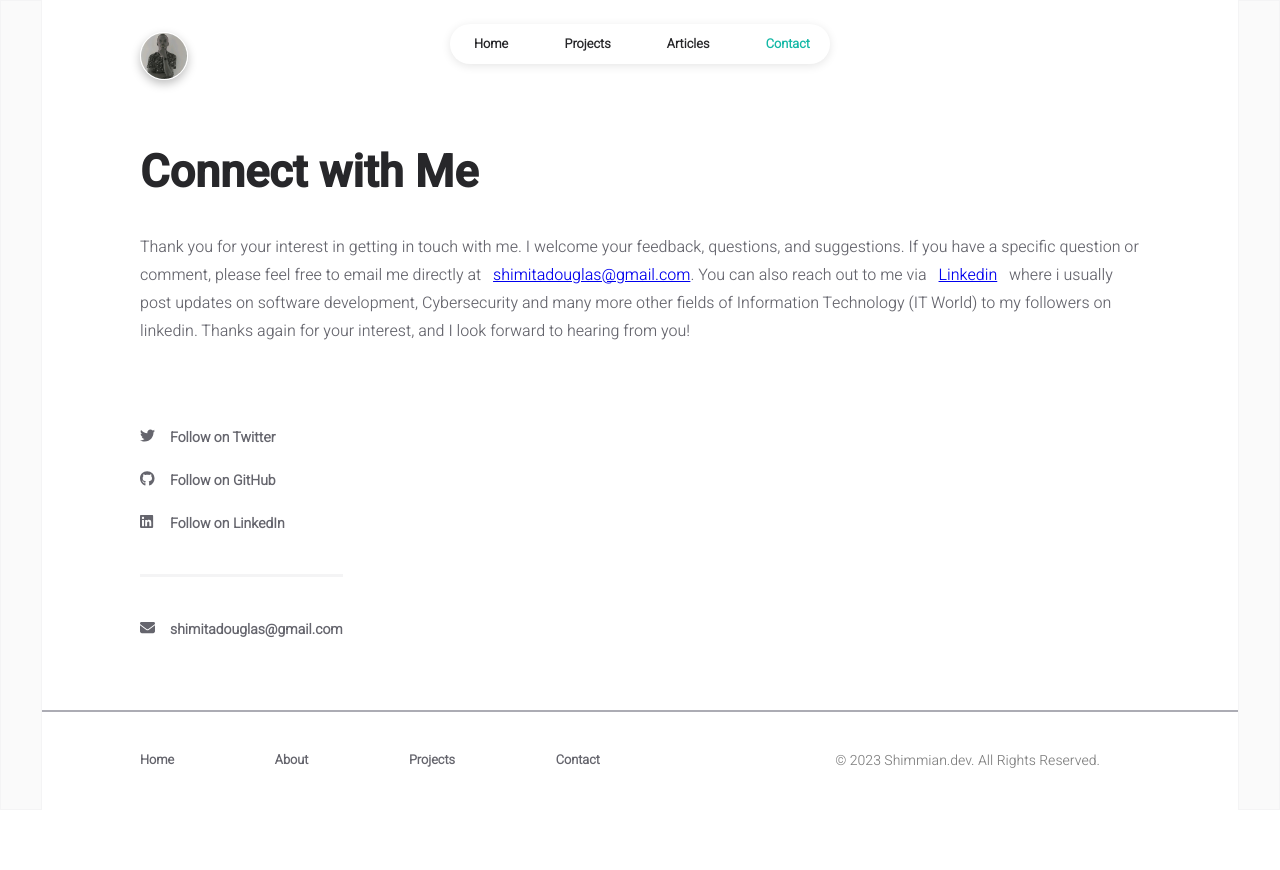
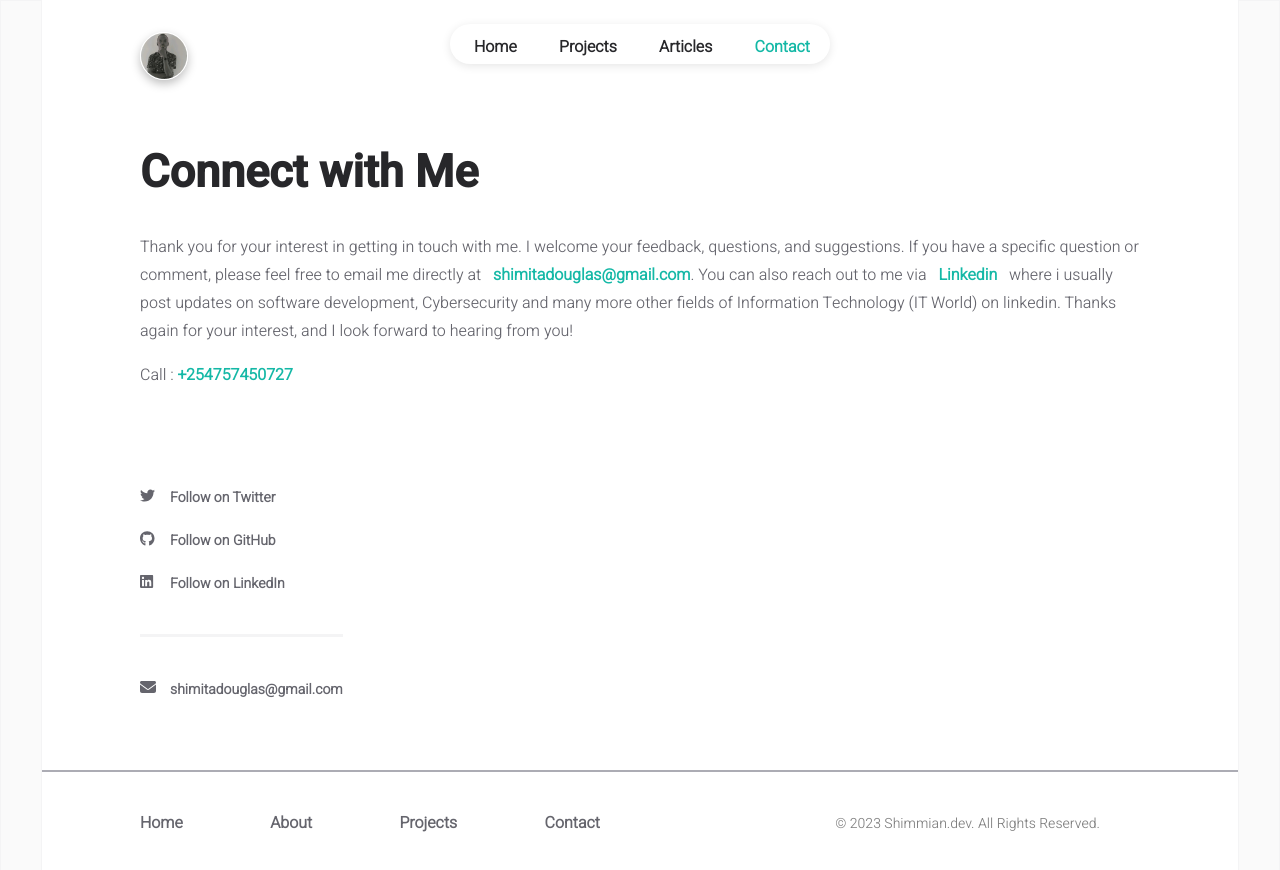
Before and after one commit to Shimmita/portfolio, a React (Create React App) app: page /contact in a window 1280 px wide. Shown: the top 870 px of the page. Before the commit the page ends 810 px from the top, so only its background shows below. Built offline with nearby package versions, Linux system fonts and the light colour scheme.

Commit message:
updated the UI of the potifolio

```diff
--- a/src/components/projects/styles/project.css
+++ b/src/components/projects/styles/project.css
@@ -3,8 +3,9 @@
 .project {
 	mix-blend-mode: normal;
 	border-radius: 20px;
-	opacity: 0.8;
+	opacity: 0.85;
 	height: 100%;
+
 }
 
 .project a {
--- a/src/data/user.js
+++ b/src/data/user.js
@@ -36,7 +36,7 @@ const INFO = {
 			title: "Blood-Bank-Management-Sysytem",
 			description:
 				"React based web application powered by Node.js Express backend for optimatisation of blood bank activities such as keeping inventories of blood donors, recipients,keeping track of current blood bank levels,scheduling and managing of donor appointments. Skills: Firebase, Java, Kotlin.",
-			logo: "https://cdn.iconscout.com/icon/free/png-256/free-react-1-282599.png?f=webp",
+			logo: "https://banner2.cleanpng.com/20180720/kha/kisspng-react-javascript-library-redux-user-interface-tesseract-5b52265cc83931.4218499515321104288201.jpg",
 			linkText: "github",
 			link: "https://github.com/Shimmita/Blood-Bank-Management-System",
 		},
@@ -80,8 +80,8 @@ const INFO = {
 		{
 			title: "paperpedia_flutter ",
 			description:
-				"Forget the library scramble! Paperpedia, your sleek Flutter app, grants instant access to a vast library of past papers. Effortlessly search by subject, year, and even topic connect with classmates in a vibrant community. Paperpedia: Your one-stop shop for conquering exams and unlocking academic success.Skills: Dart, Flutter, SQlite, Firebase.",
-			logo: "https://encrypted-tbn0.gstatic.com/images?q=tbn:ANd9GcRn8UpzeUZ8uXraZ3XjvO8pFYghl7OiQSvZauchl-7uDQ&s",
+				"Forget the library scramble! Paperpedia, your sleek Flutter app, grants instant access to a vast library of past papers. Paperpedia is your one-stop shop for conquering exams. Skills: Dart, Flutter, SQlite, Firebase.",
+			logo: "https://encrypted-tbn0.gstatic.com/images?q=tbn:ANd9GcTfHQVpYgAxPCQUuu5hq2hmF9M1HSnW0pBn_c8JXl4NiO0FcXlnYFWGocaCybO0NEGJc7w&usqp=CAU",
 			linkText: "github",
 			link: "https://github.com//Shimmita/paperpedia_flutter",
 		},
--- a/src/index.css
+++ b/src/index.css
@@ -1,3 +1,4 @@
+@import url("https://fonts.googleapis.com/css2?family=Quicksand:wght@600&display=swap");
 @import url("https://fonts.googleapis.com/css2?family=Heebo:wght@300&family=Roboto:wght@500&display=swap");
 @import "./data/styles.css";
 
@@ -9,6 +10,18 @@ body {
 }
 
 code {
-	font-family: source-code-pro, Menlo, Monaco, Consolas, "Courier New",
-		monospace;
+	font-family: source-code-pro, Menlo, Monaco, Consolas,
+		"Quicksand" "Courier New", monospace;
 }
+
+* {
+	@media only screen and (max-width: 599px) {
+		font-size: x-small;
+	}
+}
+
+* {
+	@media only screen and (min-width: 600px) {
+		font-size: medium;
+	}
+}
--- a/src/pages/contact.jsx
+++ b/src/pages/contact.jsx
@@ -49,7 +49,7 @@ const Contact = () => {
 							suggestions. If you have a specific question or
 							comment, please feel free to email me directly at
 							&nbsp;{" "}
-							<a href={`mailto:${INFO.main.email}`}>
+							<a href={`mailto:${INFO.main.email}`} style={{ textDecoration:'none', color:'#14b8a6', fontWeight:'bold'}}>
 								{INFO.main.email}
 							</a>
 							. You can also reach out to me via{" "}
@@ -57,17 +57,18 @@ const Contact = () => {
 								style={{
 									marginLeft: ".5rem",
 
+
 								}}
 							>
 								{" "}
-								<a href={`${INFO.socials.linkedin}`}>
+								<a href={`${INFO.socials.linkedin}`} style={{ textDecoration:'none', color:'#14b8a6', fontWeight:'bold' }}>
 									Linkedin
 								</a>
 							</span>{" "}  &nbsp;
 							  where i usually post updates on
-							software development, Cybersecurity and many more other fields of Information Technology (IT World) to
-							my followers on linkedin. Thanks again for your
+							software development, Cybersecurity and many more other fields of Information Technology (IT World)  on linkedin. Thanks again for your
 							interest, and I look forward to hearing from you!
+							<p>Call : <a href="tel:+254757450727" style={{ textDecoration:'none', color:'#14b8a6', fontWeight:'bold'  }}>+254757450727</a></p>
 						</div>
 					</div>
 
--- a/src/pages/projects.jsx
+++ b/src/pages/projects.jsx
@@ -41,7 +41,7 @@ const Projects = () => {
 						<div className="title projects-title">
 							Developed Apps
 						</div>
-						<h5 style={{ textAlign:'center' }}>
+						<p style={{ textAlign:'center' }}>
 							{" "}
 							<a
 								href="https://github.com/Shimmita/"
@@ -49,12 +49,13 @@ const Projects = () => {
 									textDecoration: "none",
 									color: "#14b8a6",
 									padding:'.5rem',
+									borderRadius:'1rem',
 									boxShadow:'0px 0px 10px'
 								}}
 							>
 								view all coding projects
 							</a>
-						</h5>
+						</p>
 						<div className="projects-list" style={{display:'flex', justifyContent:'center', alignItems:"center", flexWrap:'wrap'}}>
 							<AllProjects />
 						</div>
```
